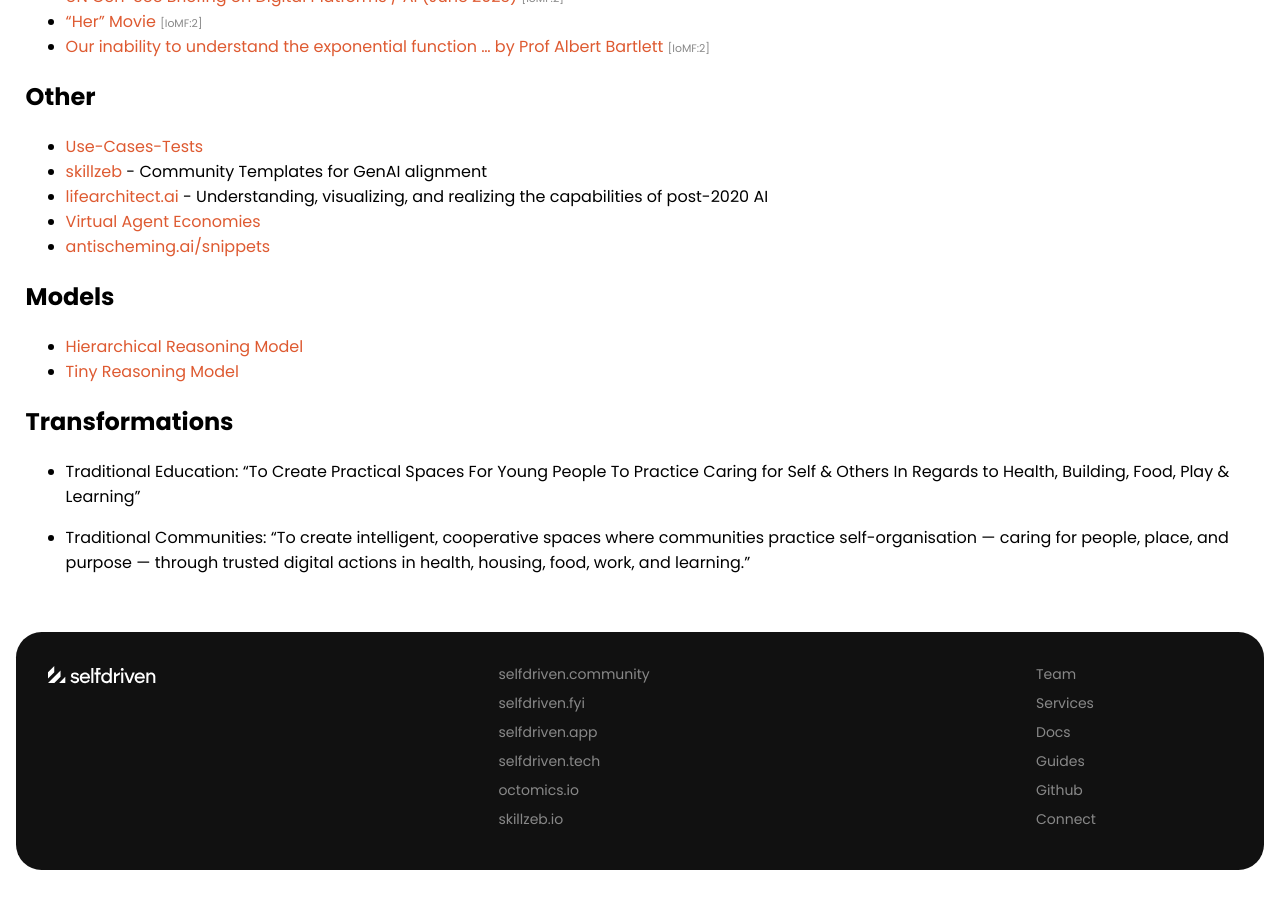
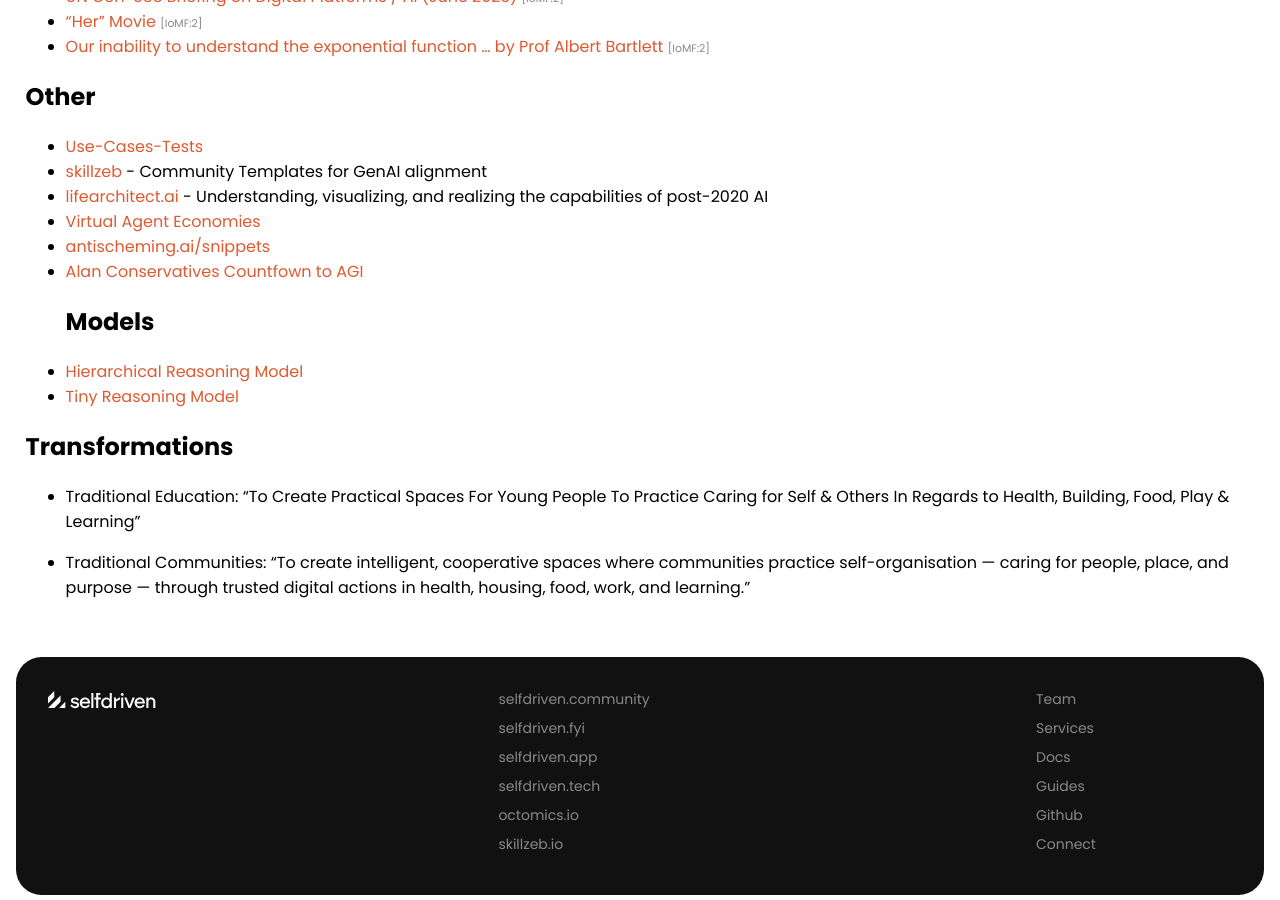
Before and after one commit to selfdriven-foundation/selfdriven-ai, a Jekyll site: the page built from docs/pages/research.md, in a window 1280 px wide and 900 px high, scrolled down 1475 px. Built offline with Jekyll 4.4.1, drawn with Linux system fonts in a browser that asks for light colours.

Commit message:
Update research.md

```diff
--- a/docs/pages/research.md
+++ b/docs/pages/research.md
@@ -65,7 +65,7 @@
 - [lifearchitect.ai](https://lifearchitect.ai) - Understanding, visualizing, and realizing the capabilities of post-2020 AI
 - [Virtual Agent Economies](https://arxiv.org/html/2509.10147v1)
 - [antischeming.ai/snippets](https://www.antischeming.ai/snippets)
-
+- [Alan Conservatives Countfown to AGI](https://lifearchitect.ai/agi/)
 ## Models
 - [Hierarchical Reasoning Model](https://github.com/sapientinc/HRM)
 - [Tiny Reasoning Model](https://github.com/SamsungSAILMontreal/TinyRecursiveModels)
```
